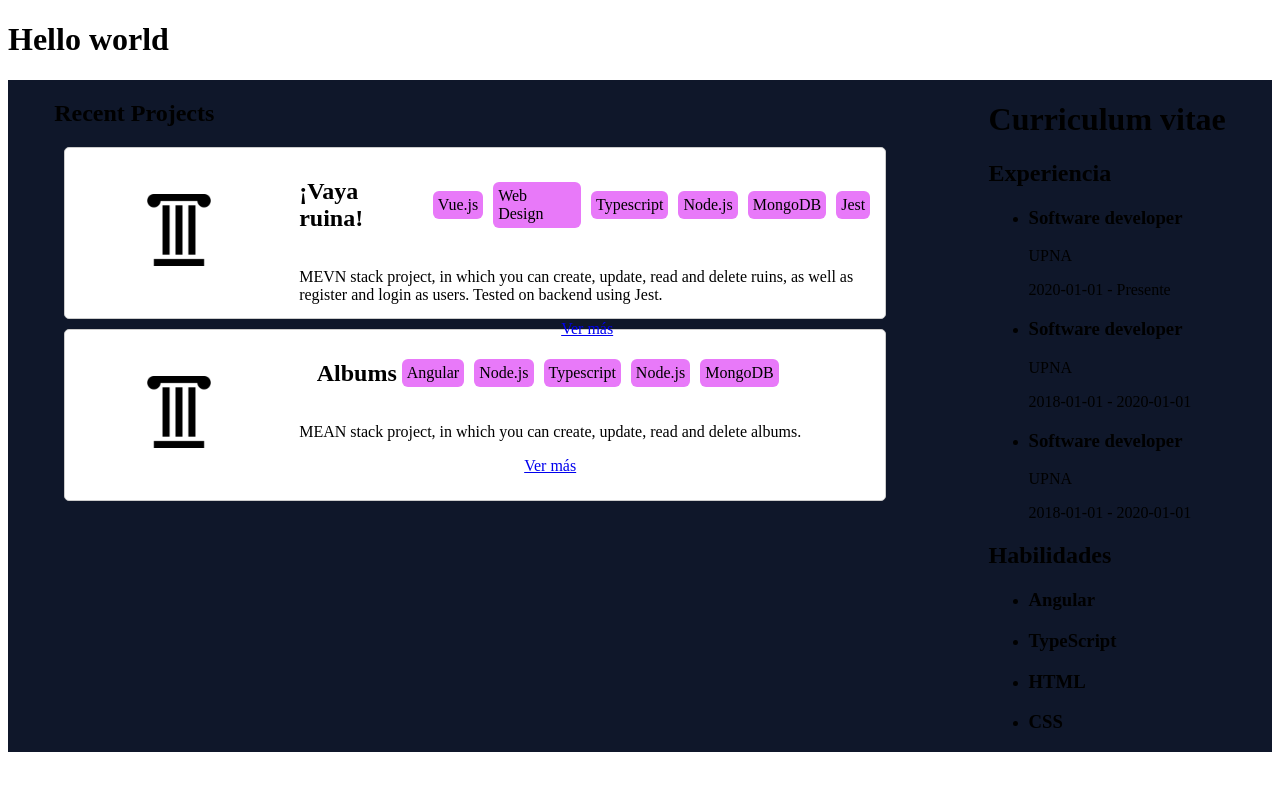
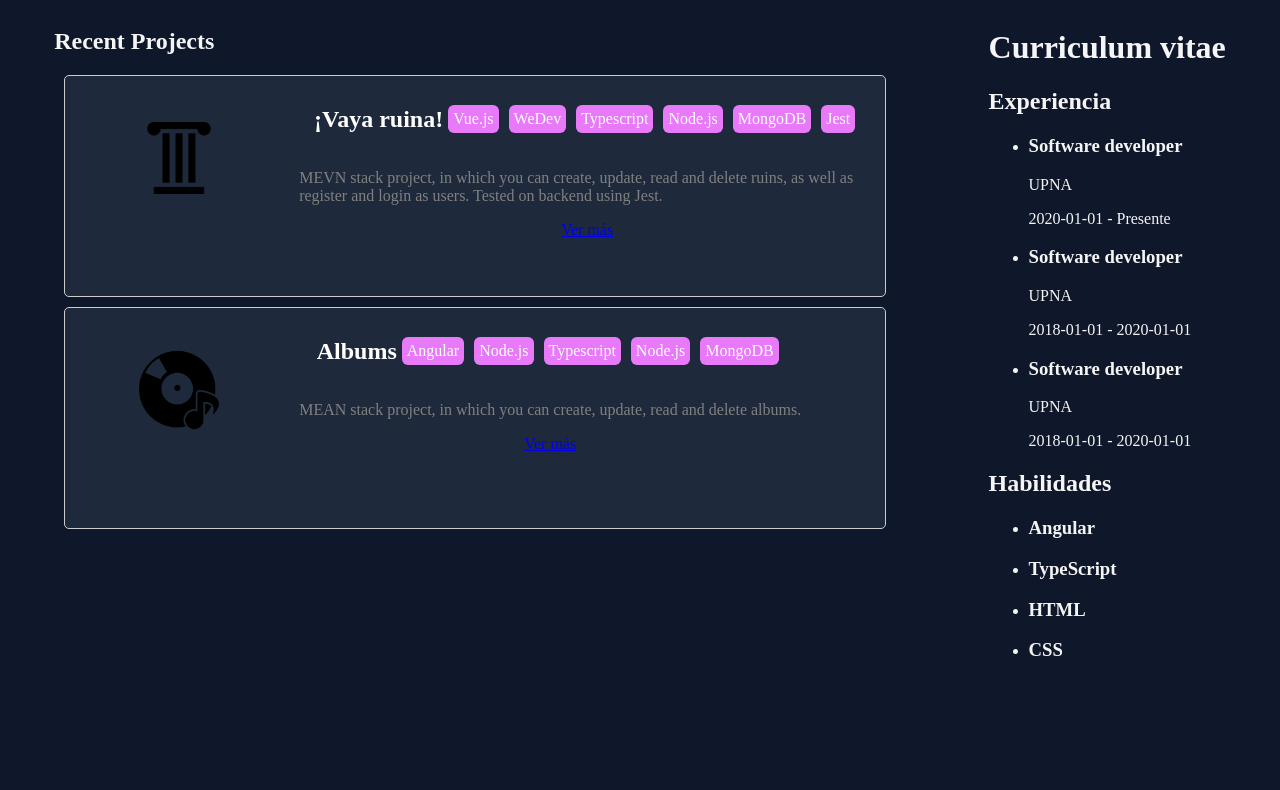
Before and after one commit to inigopanos/project-portfolio, an Angular app: page / in a window 1280 px wide. Shown: the top 790 px of the page. Built offline with nearby package versions, Linux system fonts and the light colour scheme.

Commit message:
Cambios en css

```diff
--- a/src/app/app.component.css
+++ b/src/app/app.component.css
@@ -2,5 +2,6 @@
     display: flex;
     flex-direction: row;
     justify-content: space-around;
-    background-color: rgb(15, 23, 42)
+    background-color: rgb(15, 23, 42);
+    color: whitesmoke;
 }
--- a/src/app/app.component.html
+++ b/src/app/app.component.html
@@ -1,6 +1,4 @@
-<h1>Hello world</h1>
 <div class="main-page">
   <app-project-component></app-project-component>
-
   <app-cv-component />
 </div>
--- a/src/components/project-component/project-component.component.css
+++ b/src/components/project-component/project-component.component.css
@@ -1,17 +1,18 @@
 .project-card {
-  background-color: white;
+  background-color:rgb(30, 41, 59);
   border: 1px solid #ccc;
   border-radius: 5px;
   padding: 10px;
   margin: 10px;
 
   width: 800px;
-  height: 150px;
+  height: 200px;
 
   display: flex;
 }
 
 .project_card__image {
+  /* background-color:rgb(30, 41, 59); */
   width: 5rem;
   height: 5rem;
   margin-right: 5rem;
@@ -27,11 +28,16 @@
   display: flex;
   flex-direction: column;
   align-items: center;
+  color: grey;
 }
 
 .description__title {
   display: flex;
   align-items: center;
+  color: white;
+}
+
+.project-card__links {
 }
 
 .skill {
--- a/src/components/project-component/project-component.component.html
+++ b/src/components/project-component/project-component.component.html
@@ -2,22 +2,29 @@
 @for (project of projects; track project.title) {
 <div class="project-card">
   <div class="project-card__image">
-    <img src="{{ project.image }}" alt="{{ project.title }}" class="project_card__image"/>
+    <img
+      src="{{ project.image }}"
+      alt="{{ project.title }}"
+      class="project_card__image"
+    />
   </div>
   <div class="project-card__description">
     <div class="description__title">
       <h2>{{ project.title }}</h2>
       @for (skill of project.skills; track skill) {
-      <div class="skill">{{skill}}</div>
-     }
+      <div class="skill">{{ skill }}</div>
+      }
     </div>
     <div class="description__description">
       <p>{{ project.description }}</p>
     </div>
 
-    <a href="{{ project.link }}" target="_tab">Ver más</a>
-    <a href="{{ project.githubFrontend }}" target="_blank">
-      <!-- <img src="/assets/images/github-logo.png" alt=""> -->
-    </a>
+    <div class="project-card__links">
+      <a href="{{ project.link }}" target="_tab">Ver más</a>
+      <a href="{{ project.githubFrontend }}" target="_blank">
+        <!-- <img src="/assets/images/github-logo.png" alt=""> -->
+      </a>
+    </div>
   </div>
-</div> }
+</div>
+}
--- a/src/components/project-component/project-component.component.ts
+++ b/src/components/project-component/project-component.component.ts
@@ -20,13 +20,13 @@ export class ProjectComponent {
         image: '/assets/images/columna.png',
         description: 'MEVN stack project, in which you can create, update, read and delete ruins, as well as register and login as users. Tested on backend using Jest.',
         link: 'https://vaya-ruina.netlify.app',
-        skills: ['Vue.js', 'Web Design', 'Typescript', 'Node.js', 'MongoDB', 'Jest'],
+        skills: ['Vue.js', 'WeDev', 'Typescript', 'Node.js', 'MongoDB', 'Jest'],
         githubFrontend: 'https://github.com/inigopanos/Inigo-Panos_Front-Final-Project-202201-MAD',
         githubBackend: 'https://github.com/inigopanos/Inigo-Panos_Back-Final-Project-202201-MAD',
       },
       {
         title: 'Albums',
-        image: '/assets/images/columna.png',
+        image: '/assets/images/album.png',
         description: 'MEAN stack project, in which you can create, update, read and delete albums.',
         link:'holahola',
         skills: ['Angular', 'Node.js', 'Typescript', 'Node.js', 'MongoDB']
--- a/src/styles.css
+++ b/src/styles.css
@@ -1 +1,4 @@
 /* You can add global styles to this file, and also import other style files */
+body {
+    background-color: rgb(15, 23, 42); /* Reemplaza #f0f0f0 con el color que desees */
+  }
```
Also changed, not shown: src/assets/images/album.png (added).
